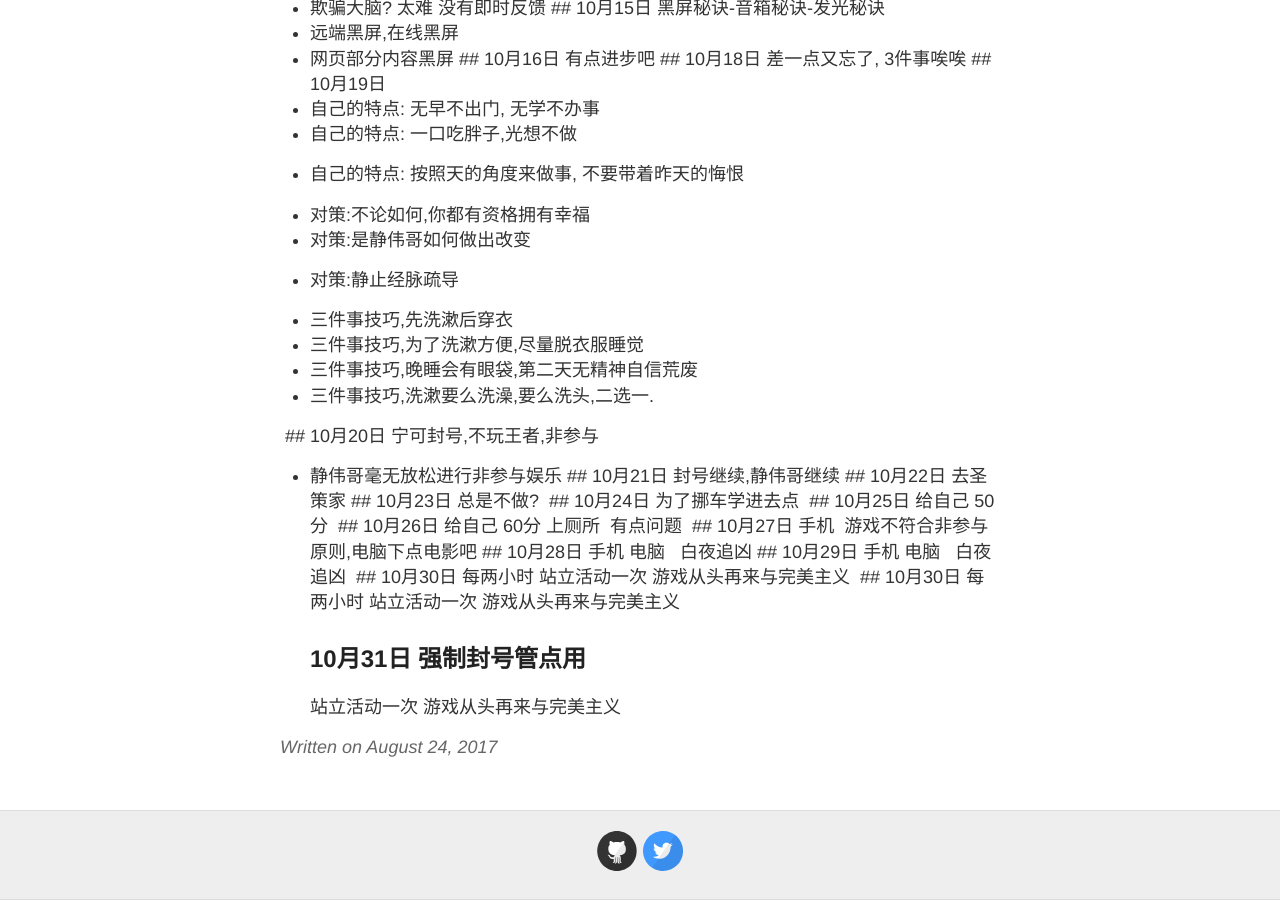
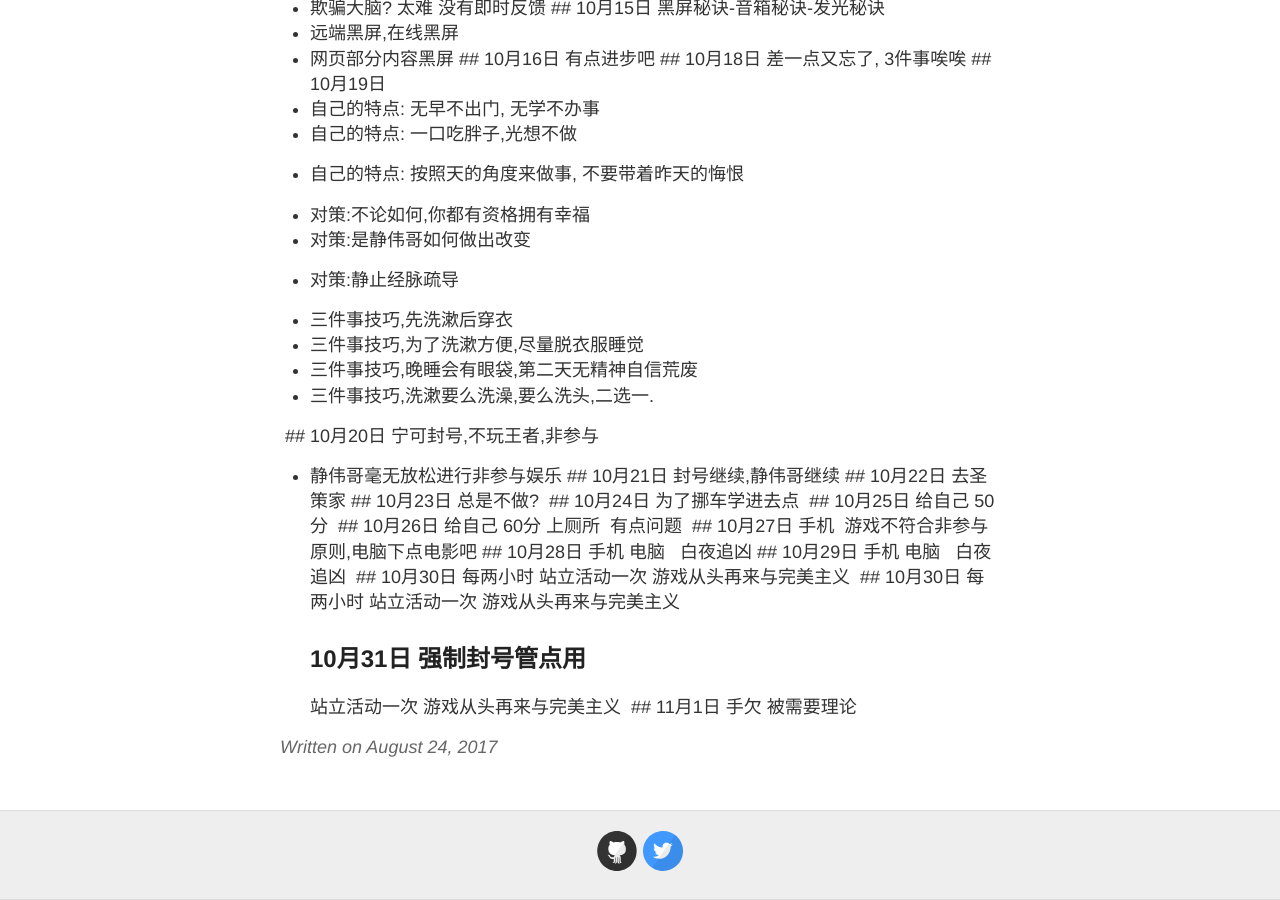
Before and after one commit to evelol/zzx_blog, a Jekyll site: the page built from _posts/2017-08-24-Ok.md, in a window 1280 px wide and 900 px high, scrolled down 5338 px. Built offline with Jekyll 4.4.1, drawn with Linux system fonts in a browser that asks for light colours; our own code applies the rules of GitHub Pages for plain Markdown files.

Commit message:
Update 2017-08-24-Ok.md

```diff
--- a/_posts/2017-08-24-Ok.md
+++ b/_posts/2017-08-24-Ok.md
@@ -178,3 +178,4 @@ q## 24日,昨天搞了搞linux，用了下deepin
  站立活动一次 游戏从头再来与完美主义
 ## 10月31日 强制封号管点用
  站立活动一次 游戏从头再来与完美主义
+ ## 11月1日 手欠 被需要理论
```
